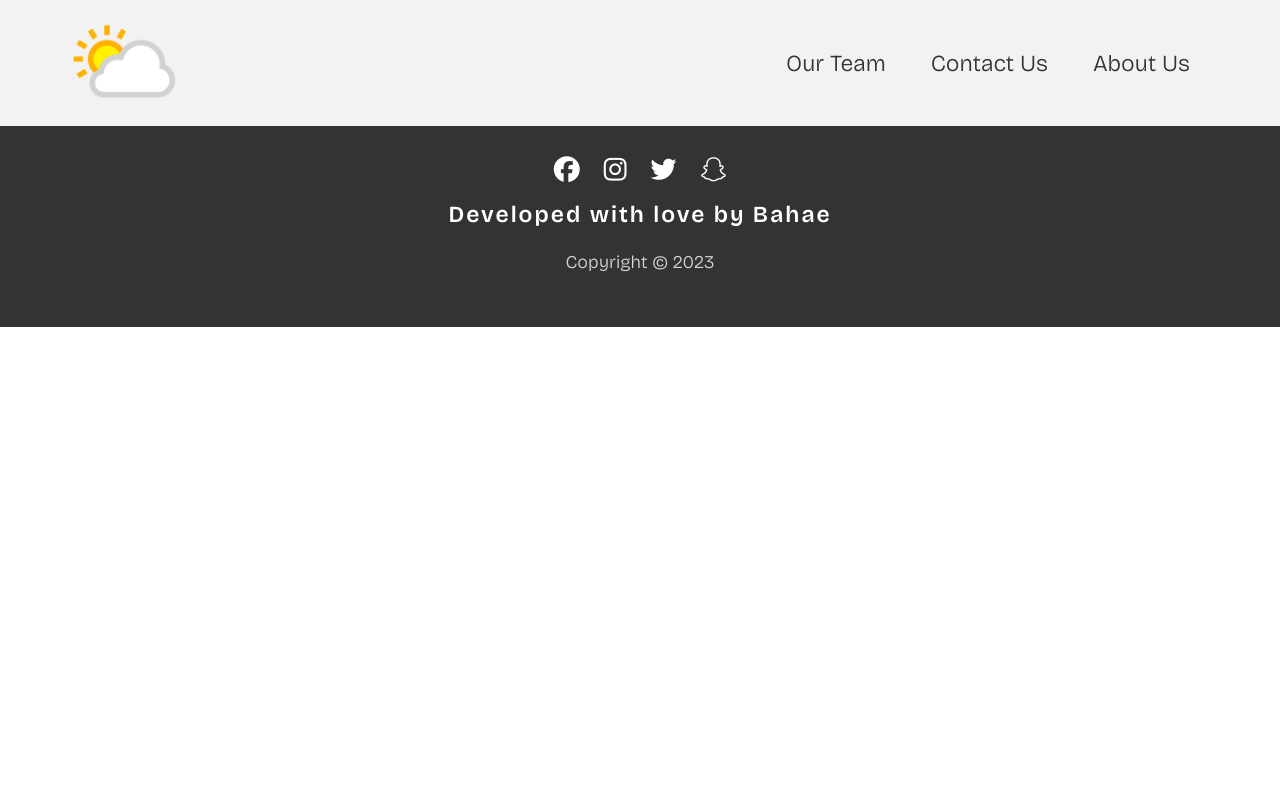
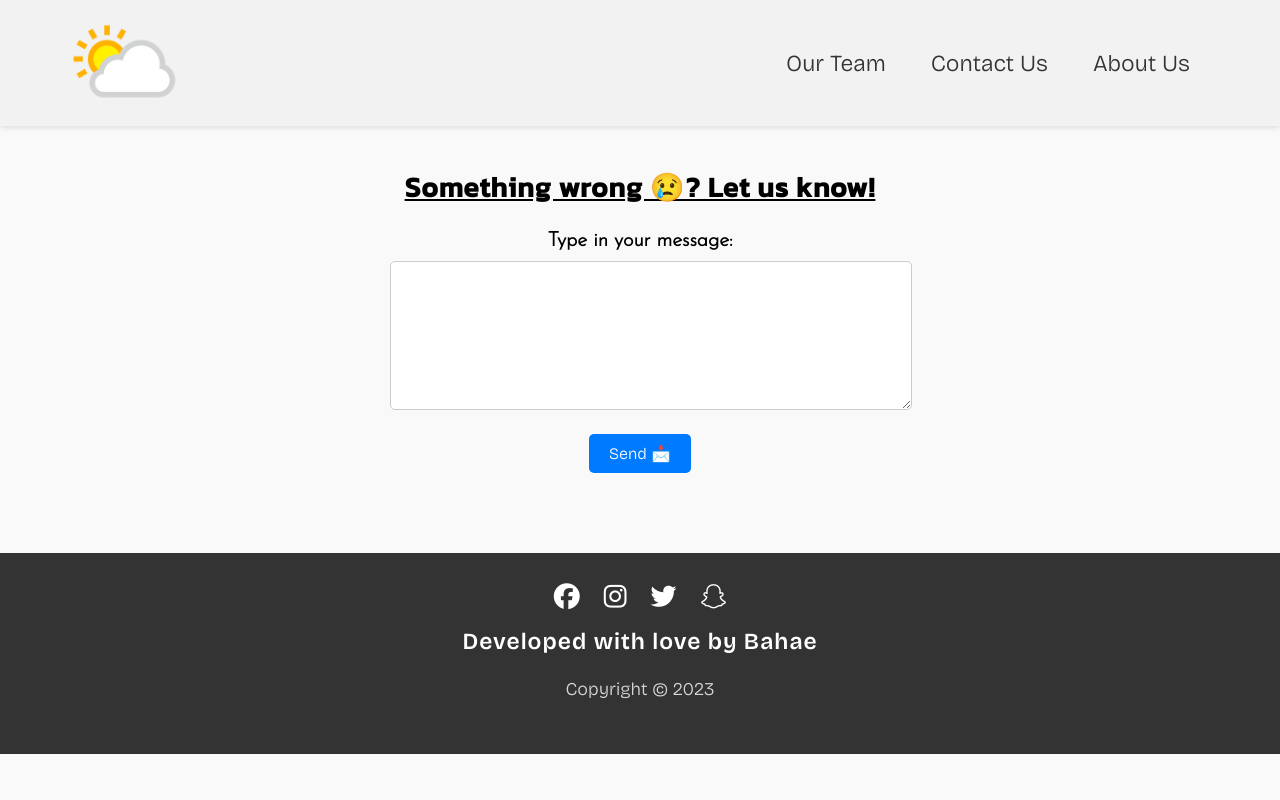
Before and after one commit to bahae3/WeatherApp, a Flask app: page /contactus in a window 1280 px wide. Run offline with Flask 3, Linux system fonts and the light colour scheme; some libraries are stand-ins or nearby versions.

Commit message:
I made a Our Team and a Contact us section with styling

```diff
--- a/main.py
+++ b/main.py
@@ -1,7 +1,7 @@
 import requests
 from flask import Flask, render_template, url_for, redirect, session
 from flask_wtf import FlaskForm
-from wtforms import StringField, SubmitField
+from wtforms import StringField, SubmitField, TextAreaField
 from wtforms.validators import DataRequired
 
 app = Flask(__name__)
@@ -11,6 +11,11 @@ app.config['SECRET_KEY'] = 'bahae03'
 class CityName(FlaskForm):
     city = StringField("The city name: ", validators=[DataRequired()])
     submit = SubmitField("Submit")
+
+
+class ContactUs(FlaskForm):
+    send_us_msg = TextAreaField("Type in your message:", validators=[DataRequired()])
+    send = SubmitField("Send 📩")
 
 
 API_URL = 'https://api.weatherapi.com/v1/current.json'
@@ -53,9 +58,10 @@ def ourteam():
     return render_template("ourteam.html")
 
 
-@app.route("/contactus")
+@app.route("/contactus", methods=['POST', 'GET'])
 def contactus():
-    return render_template("contactus.html")
+    form = ContactUs()
+    return render_template("contactus.html", form=form)
 
 
 @app.route("/aboutus")
--- /dev/null
+++ b/static/style-contactus.css
@@ -0,0 +1,57 @@
+.contactus-container {
+    text-align: center;
+    margin: 40px 0 80px;
+    background-color: #f9f9f9;
+}
+
+.contactus-title{
+  font-size: 28px;
+  text-decoration: underline;
+  font-family: 'Kanit', sans-serif;
+  letter-spacing: 1px;
+}
+
+.contact-form {
+    max-width: 500px;
+    margin: 0 auto;
+}
+
+.form-group {
+    margin-bottom: 20px;
+}
+
+.form-label {
+    display: block;
+    font-weight: bold;
+    font-size: 20px;
+    margin-bottom: 10px;
+    font-family: 'Josefin Sans', sans-serif;
+}
+
+.form-control {
+    width: 100%;
+    padding: 10px;
+    border: 1px solid #ccc;
+    border-radius: 5px;
+    font-size: 16px;
+}
+
+.btn {
+    padding: 10px 20px;
+    font-size: 16px;
+    background-color: #007bff;
+    color: #fff;
+    border: none;
+    border-radius: 5px;
+    cursor: pointer;
+    font-family: 'Bricolage Grotesque', sans-serif
+}
+
+.btn:hover {
+    background-color: #0056b3;
+}
+
+.form-control{
+  min-height: 127px;
+  min-width: 450px;
+}
--- a/static/style-failed.css
+++ b/static/style-failed.css
@@ -23,7 +23,7 @@
 
 
 .failed-content a{
-  font-family: 'Bricolage Grotesque', sans-serif;
+    font-family: 'Bricolage Grotesque', sans-serif;
     background-color: #007bff;
     color: #fff;
     text-decoration: none;
--- a/static/style-footer.css
+++ b/static/style-footer.css
@@ -38,7 +38,7 @@ footer {
     margin-top: 15px;
     font-family: 'Bricolage Grotesque', sans-serif;
     font-size: 23px;
-    letter-spacing: 2px;
+    letter-spacing: 1px;
 }
 
 .footer-subheading {
--- a/static/style-header.css
+++ b/static/style-header.css
@@ -1,5 +1,6 @@
 body{
     margin: 0;
+    background-color: #f9f9f9;
 }
 
 nav{
--- a/static/style-home.css
+++ b/static/style-home.css
@@ -3,7 +3,7 @@
     flex-direction: column;
     align-items: center;
     justify-content: center;
-    margin: 50px 0 135px;
+    margin: 50px 0 125px;
 }
 
 .home-title {
@@ -12,7 +12,7 @@
     font-family: 'Kanit', sans-serif;
 }
 
-form {
+.home-container form {
     width: 300px;
     padding: 20px;
     border: 1px solid #ccc;
@@ -21,13 +21,13 @@ form {
     box-shadow: 0 2px 6px rgba(0, 0, 0, 0.1);
 }
 
-label {
+.home-container label {
     font-size: 17px;
     font-weight: bold;
     font-family: 'Josefin Sans', sans-serif;
 }
 
-input[type="text"] {
+.form-input {
     width: 92%;
     padding: 8px;
     margin: 12px 0;
@@ -35,8 +35,9 @@ input[type="text"] {
     border-radius: 4px;
 }
 
-input[type="submit"] {
+.home-container .btn {
     background-color: #007bff;
+    font-family: 'Bricolage Grotesque', sans-serif
     color: #fff;
     border: none;
     border-radius: 4px;
@@ -48,6 +49,6 @@ input[type="submit"] {
     transition: background-color 0.3s ease;
 }
 
-input[type="submit"]:hover {
+.home-container .btn:hover {
     background-color: #0056b3;
 }
--- a/templates/contactus.html
+++ b/templates/contactus.html
@@ -1,3 +1,17 @@
 {% include 'header.html' %}
 
+<div class="contactus-container">
+    <h2 class="contactus-title">Something wrong 😢? Let us know!</h2>
+    <form action="{{ url_for('contactus') }}" method="post" class="contact-form">
+        {{ form.csrf_token }}
+        <div class="form-group">
+            <label class="form-label">{{ form.send_us_msg.label }}</label>
+            {{ form.send_us_msg(class="form-control") }}
+        </div>
+        <div class="form-group">
+            {{ form.send(class="btn") }}
+        </div>
+    </form>
+</div>
+
 {% include 'footer.html' %}
--- a/templates/header.html
+++ b/templates/header.html
@@ -8,6 +8,11 @@
     <link rel="stylesheet" href="static/style-failed.css">
     <link rel="stylesheet" href="static/style-header.css">
     <link rel="stylesheet" href="static/style-footer.css">
+    <link rel="stylesheet" href="static/style-aboutus.css">
+    <link rel="stylesheet" href="static/style-contactus.css">
+    <link rel="stylesheet" href="static/style-ourteam.css">
+    <!--The favicon photo-->
+    <link rel="shortcut icon" href="static/icon/weather_icon.png" type="image/x-icon">
     <!-- The icons were taken from Font Awesome -->
     <script src="https://kit.fontawesome.com/a7aad111ea.js" crossorigin="anonymous"></script>
     <!-- The font families from here -->
```
Also changed, not shown: static/style-ourteam.css (added, +57 -0 lines), templates/home.html (+3 -7 lines), templates/ourteam.html (+20 -0 lines), static/icon/weather_icon.png (added), static/style-aboutus.css (added), static/team_members/coder.png (added), static/team_members/gon.jpg (added), static/team_members/thomas.jpg (added).
